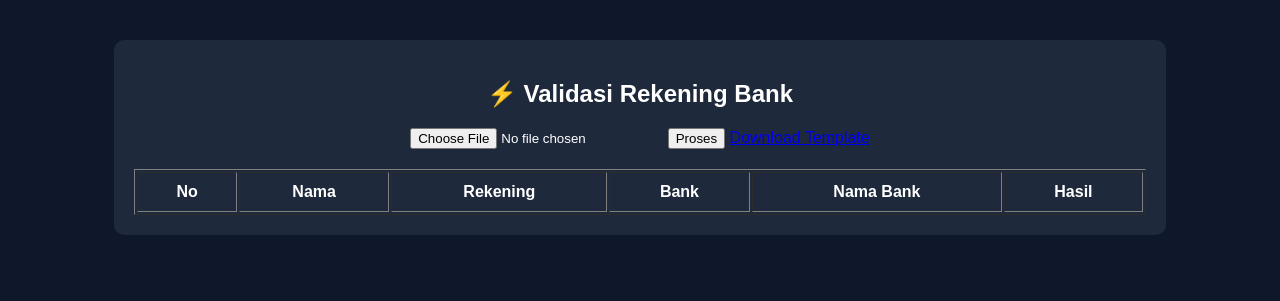
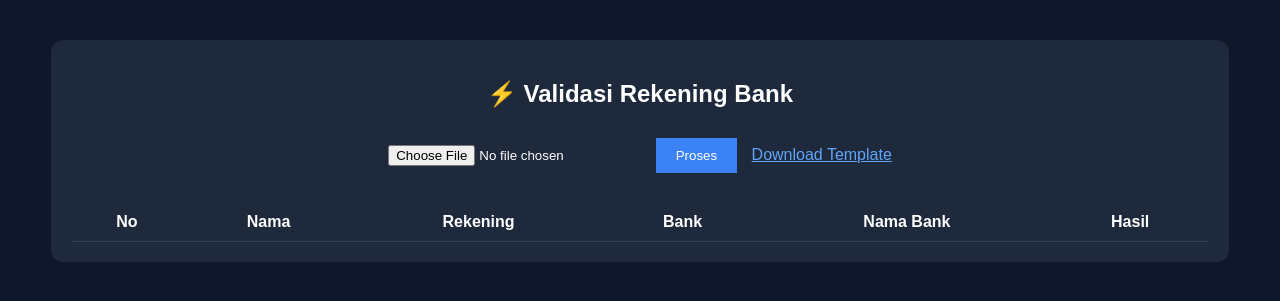
Before and after one commit to wahyunur-bit/Manz-rekening-Check, a Flask app: page / in a window 1280 px wide. Shown: the top 301 px of the page. Run offline with Flask 3, Linux system fonts and the light colour scheme; lists and menus that the app fills with data are empty.

Commit message:
Update index.html

```diff
--- a/templates/index.html
+++ b/templates/index.html
@@ -13,16 +13,26 @@
         .box {
             margin: 40px auto;
             padding: 20px;
-            width: 80%;
+            width: 90%;
             background: #1e293b;
-            border-radius: 10px;
+            border-radius: 12px;
+        }
+        button {
+            padding: 10px 20px;
+            margin: 10px;
+            background: #3b82f6;
+            border: none;
+            color: white;
+            cursor: pointer;
         }
         table {
             width: 100%;
             margin-top: 20px;
+            border-collapse: collapse;
         }
         th, td {
             padding: 10px;
+            border-bottom: 1px solid #334155;
         }
     </style>
 </head>
@@ -33,9 +43,9 @@
 
     <input type="file" id="file">
     <button onclick="upload()">Proses</button>
-    <a href="/template">Download Template</a>
+    <a href="/template" style="color:#60a5fa;">Download Template</a>
 
-    <table border="1">
+    <table>
         <thead>
             <tr>
                 <th>No</th>
```
